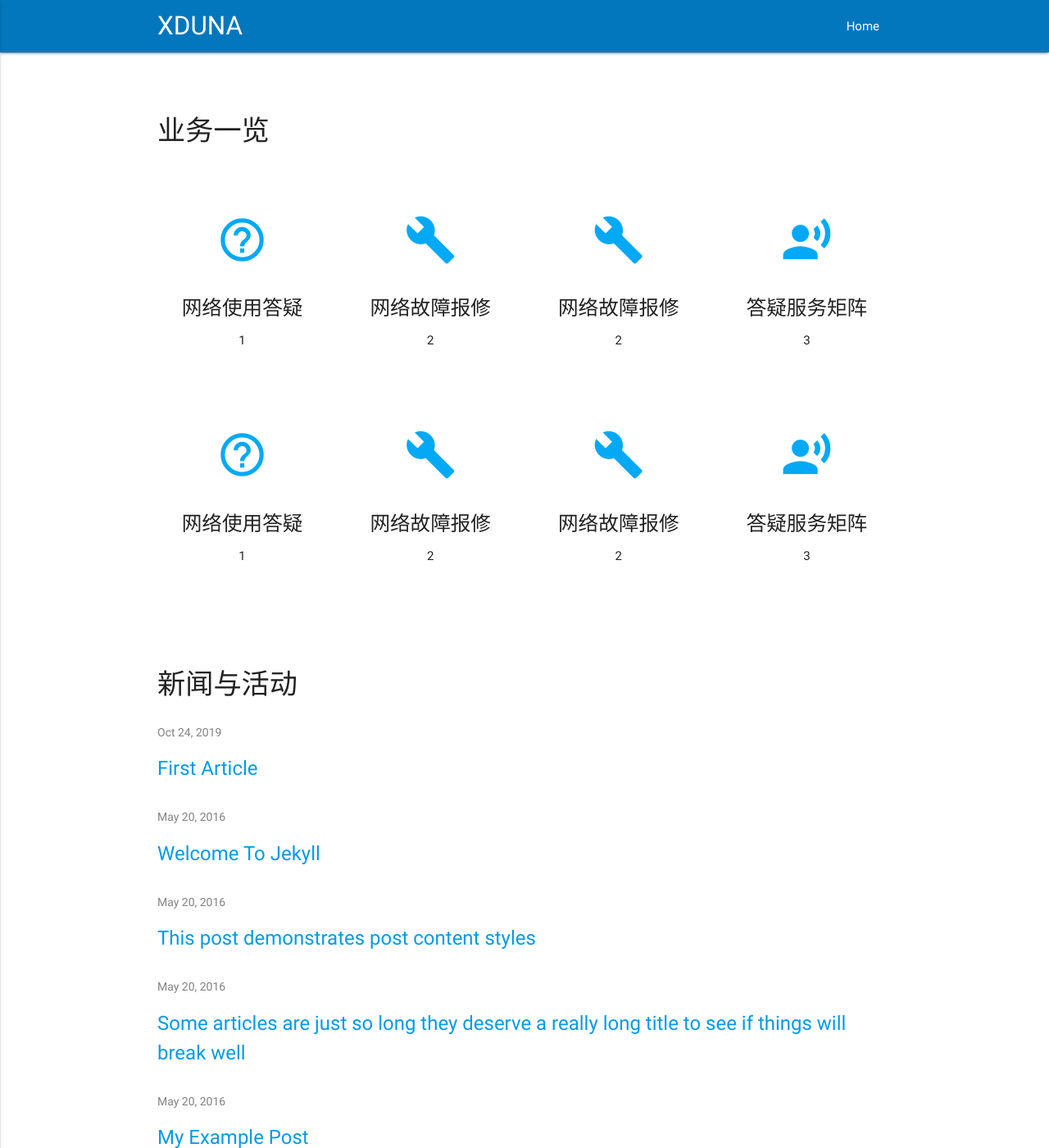
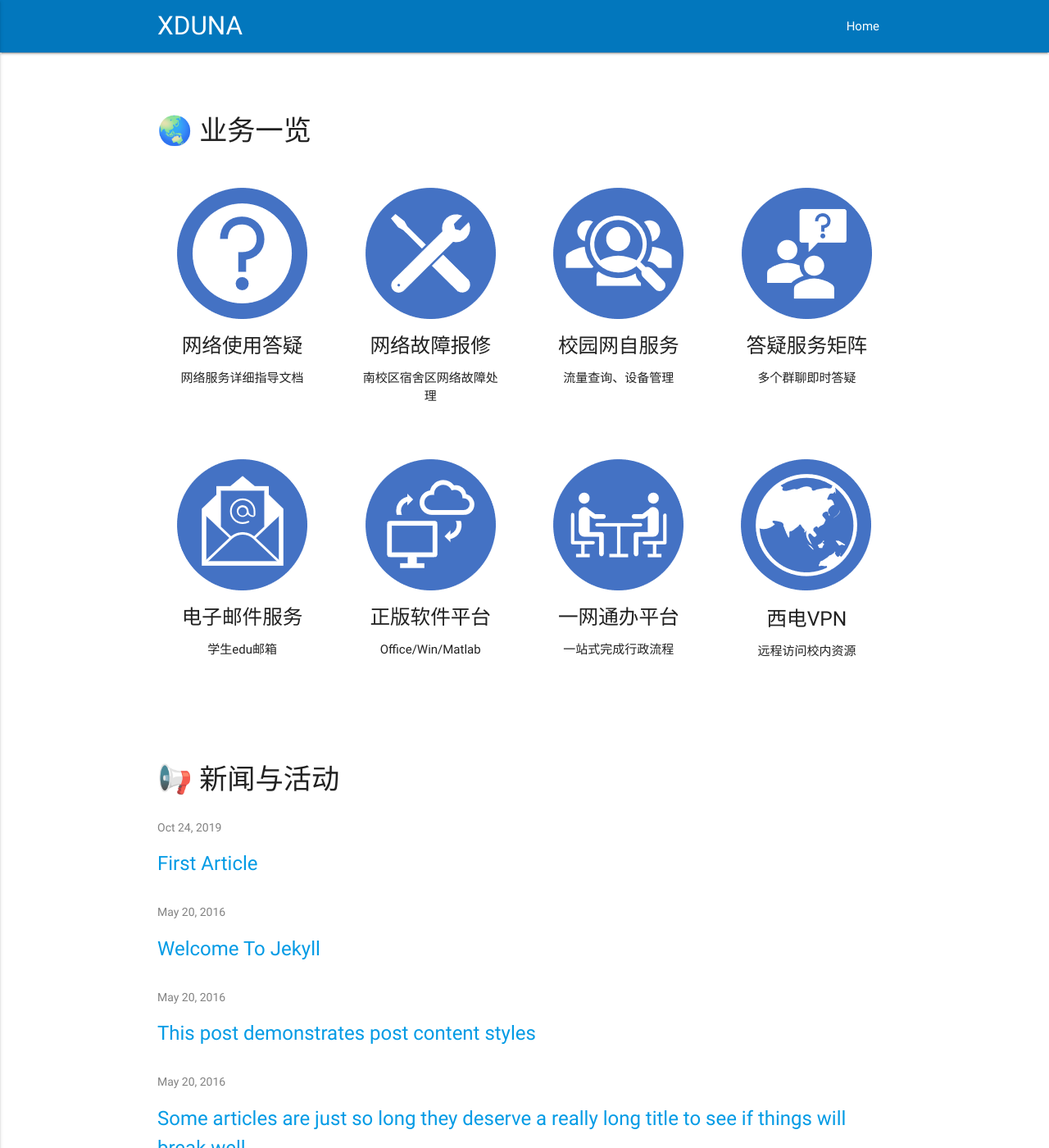
Before and after one commit to pingmoogle/xdunahomepage, a Jekyll site: the page built from index.md, in a window 1280 px wide and 1400 px high. Shown: the whole window at 82% size. Built offline with Jekyll 4.4.1, drawn with Linux system fonts in a browser that asks for light colours.

Commit message:
add icons

```diff
--- a/_layouts/home.html
+++ b/_layouts/home.html
@@ -5,7 +5,7 @@ layout: default
 <div class="section no-pad-bot" id="index-banner">
   <div class="container">
     <br><br>
-    <h4 class="header left dark-text">业务一览</h4>
+    <h4 class="header left dark-text">🌏 业务一览</h4>
 
 
     <br><br>
@@ -20,38 +20,38 @@ layout: default
     <!--   Icon Section   -->
     <div class="row">
       <div class="col s8 m3">
-        <div class="icon-block">
-          <h1 class="center light-blue-text"><i class="material-icons">help_outline</i></h1>
+        <div class="icon-block center">
+          <img class="center" src="res\pics\question.png"></img>
           <h5 class="center">网络使用答疑</h5>
 
-          <p class="center medium">1</p>
+          <p class="center medium">网络服务详细指导文档</p>
         </div>
       </div>
 
       <div class="col s8 m3">
-        <div class="icon-block unselectable" onclick="window.open('http://wlbx.xidian.edu.cn')">
-          <h1 class="center light-blue-text"><i class="material-icons">build</i></h1>
+        <div class="icon-block center" onclick="window.open('http://wlbx.xidian.edu.cn')">
+          <img class="center" src="res\pics\fix.png"></img>
           <h5 class="center">网络故障报修</h5>
 
-          <p class="center medium">2</p>
+          <p class="center medium">南校区宿舍区网络故障处理</p>
         </div>
       </div>
 
       <div class="col s8 m3">
-        <div class="icon-block unselectable" onclick="window.open('http://wlbx.xidian.edu.cn')">
-          <h1 class="center light-blue-text"><i class="material-icons">build</i></h1>
-          <h5 class="center">网络故障报修</h5>
+        <div class="icon-block center" onclick="window.open('http://zfw.xidian.edu.cn')">
+          <img class="center" src="res\pics\zfw.png"></img>
+          <h5 class="center">校园网自服务</h5>
 
-          <p class="center medium">2</p>
+          <p class="center medium">流量查询、设备管理</p>
         </div>
       </div>
 
       <div class="col s8 m3">
-        <div class="icon-block">
-          <h1 class="center light-blue-text"><i class="material-icons">record_voice_over</i></h1>
+        <div class="icon-block center">
+          <img class="center" src="res\pics\discuss.png"></img>
           <h5 class="center">答疑服务矩阵</h5>
 
-          <p class="center medium">3</p>
+          <p class="center medium">多个群聊即时答疑</p>
         </div>
       </div>
     </div>
@@ -62,38 +62,38 @@ layout: default
     <!--   Icon Section   -->
     <div class="row">
       <div class="col s8 m3">
-        <div class="icon-block">
-          <h1 class="center light-blue-text"><i class="material-icons">help_outline</i></h1>
-          <h5 class="center">网络使用答疑</h5>
+        <div class="icon-block center" onclick="window.open('http://stumail.xidian.edu.cn')">
+          <img class="center" src="res\pics\email.png"></img>
+          <h5 class="center">电子邮件服务</h5>
 
-          <p class="center medium">1</p>
+          <p class="center medium">学生edu邮箱</p>
         </div>
       </div>
 
       <div class="col s8 m3">
-        <div class="icon-block unselectable" onclick="window.open('http://wlbx.xidian.edu.cn')">
-          <h1 class="center light-blue-text"><i class="material-icons">build</i></h1>
-          <h5 class="center">网络故障报修</h5>
+        <div class="icon-block center" onclick="window.open('http://ms.xidian.edu.cn')">
+          <img class="center" src="res\pics\software.png"></img>
+          <h5 class="center">正版软件平台</h5>
 
-          <p class="center medium">2</p>
+          <p class="center medium">Office/Win/Matlab</p>
         </div>
       </div>
 
       <div class="col s8 m3">
-        <div class="icon-block unselectable" onclick="window.open('http://wlbx.xidian.edu.cn')">
-          <h1 class="center light-blue-text"><i class="material-icons">build</i></h1>
-          <h5 class="center">网络故障报修</h5>
+        <div class="icon-block center" onclick="window.open('http://ywtb.xidian.edu.cn')">
+          <img class="center" src="res\pics\ywtb.png"></img>
+          <h5 class="center">一网通办平台</h5>
 
-          <p class="center medium">2</p>
+          <p class="center medium">一站式完成行政流程</p>
         </div>
       </div>
 
       <div class="col s8 m3">
-        <div class="icon-block">
-          <h1 class="center light-blue-text"><i class="material-icons">record_voice_over</i></h1>
-          <h5 class="center">答疑服务矩阵</h5>
+        <div class="icon-block center" onclick="window.open('http://vpn.xidian.edu.cn')">
+          <img class="center" src="res\pics\vpn.png"></img>
+          <h5 class="center">西电VPN</h5>
 
-          <p class="center medium">3</p>
+          <p class="center medium">远程访问校内资源</p>
         </div>
       </div>
     </div>
@@ -129,7 +129,7 @@ layout: default
 <div class="section no-pad-bot" id="index-banner">
   <div class="container">
     <br><br>
-    <h4 class="header left dark-text">新闻与活动</h4>
+    <h4 class="header left dark-text">📢 新闻与活动</h4>
   </div>
 </div>
 <br><br><br>
@@ -169,9 +169,9 @@ layout: default
     <div class="row">
       <div class="carousel carousel-slider center" data-indicators="true" data-namespace="DIVcarouselcarousel-slider1"
         style="height: 400px;">
-        <div class="carousel-fixed-item center with-indicators">
+        <!-- <div class="carousel-fixed-item center with-indicators">
           <a class="btn waves-effect white grey-text darken-text-2">button</a>
-        </div>
+        </div> -->
         <div class="carousel-item blue white-text active center" href="#one!"
           style="z-index: 0; opacity: 1; display: block; transform: translateX(0px) translateX(0px) translateX(0px) translateZ(0px);">
           <h2>First Panel</h2>
@@ -192,12 +192,12 @@ layout: default
           <h2>Fourth Panel</h2>
           <p class="white-text">This is your fourth panel</p>
         </div>
-        <ul class="indicators">
+        <!-- <ul class="indicators">
           <li class="indicator-item active"></li>
           <li class="indicator-item"></li>
           <li class="indicator-item"></li>
           <li class="indicator-item"></li>
-        </ul>
+        </ul> -->
       </div>
     </div>
   </div>
```
Also changed, not shown: res/pics/discuss.png (added), res/pics/email.png (added), res/pics/fix.png (added), res/pics/question.png (added), res/pics/software.png (added), res/pics/vpn.png (added), res/pics/ywtb.png (added), res/pics/zfw.png (added).
